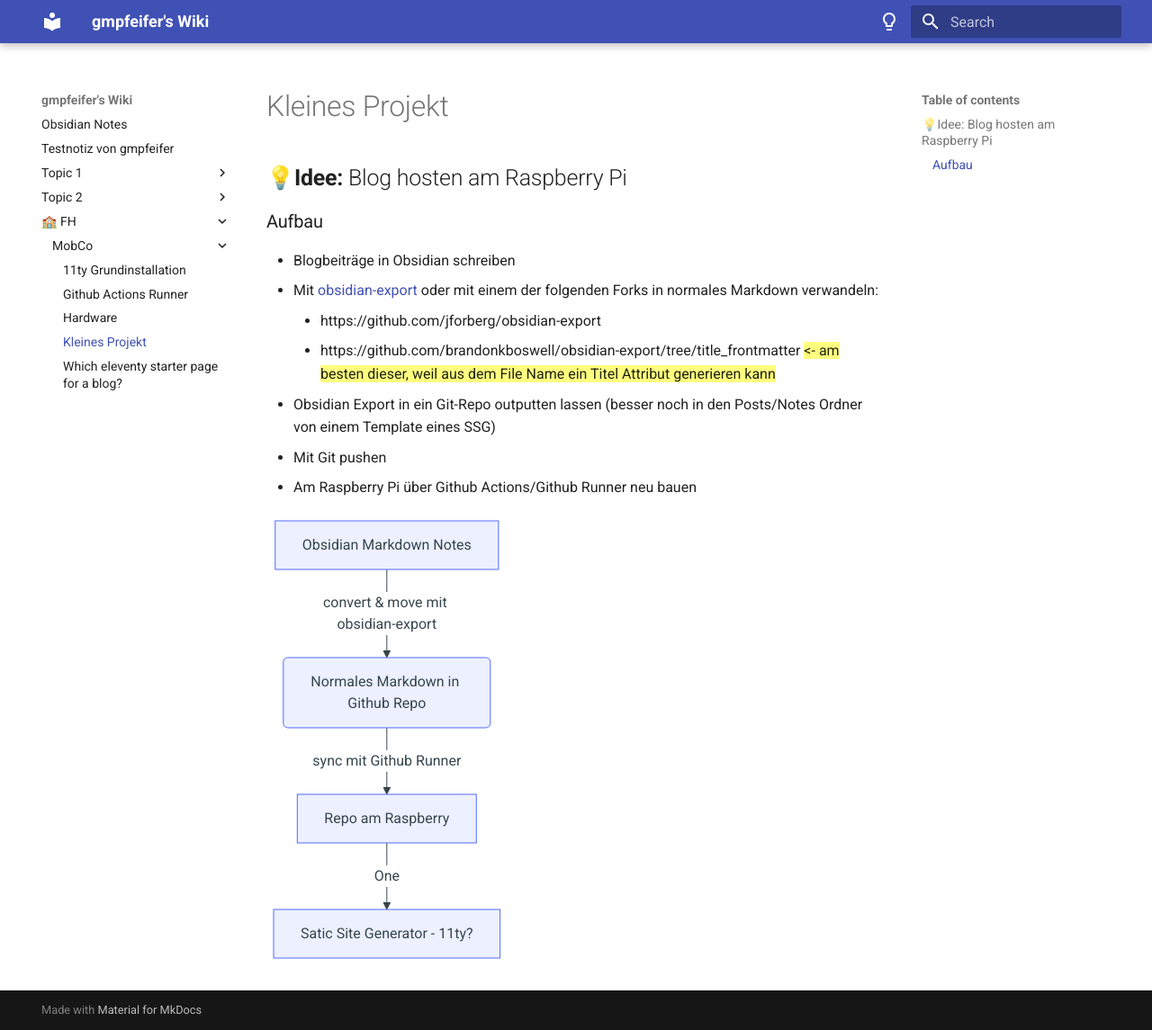
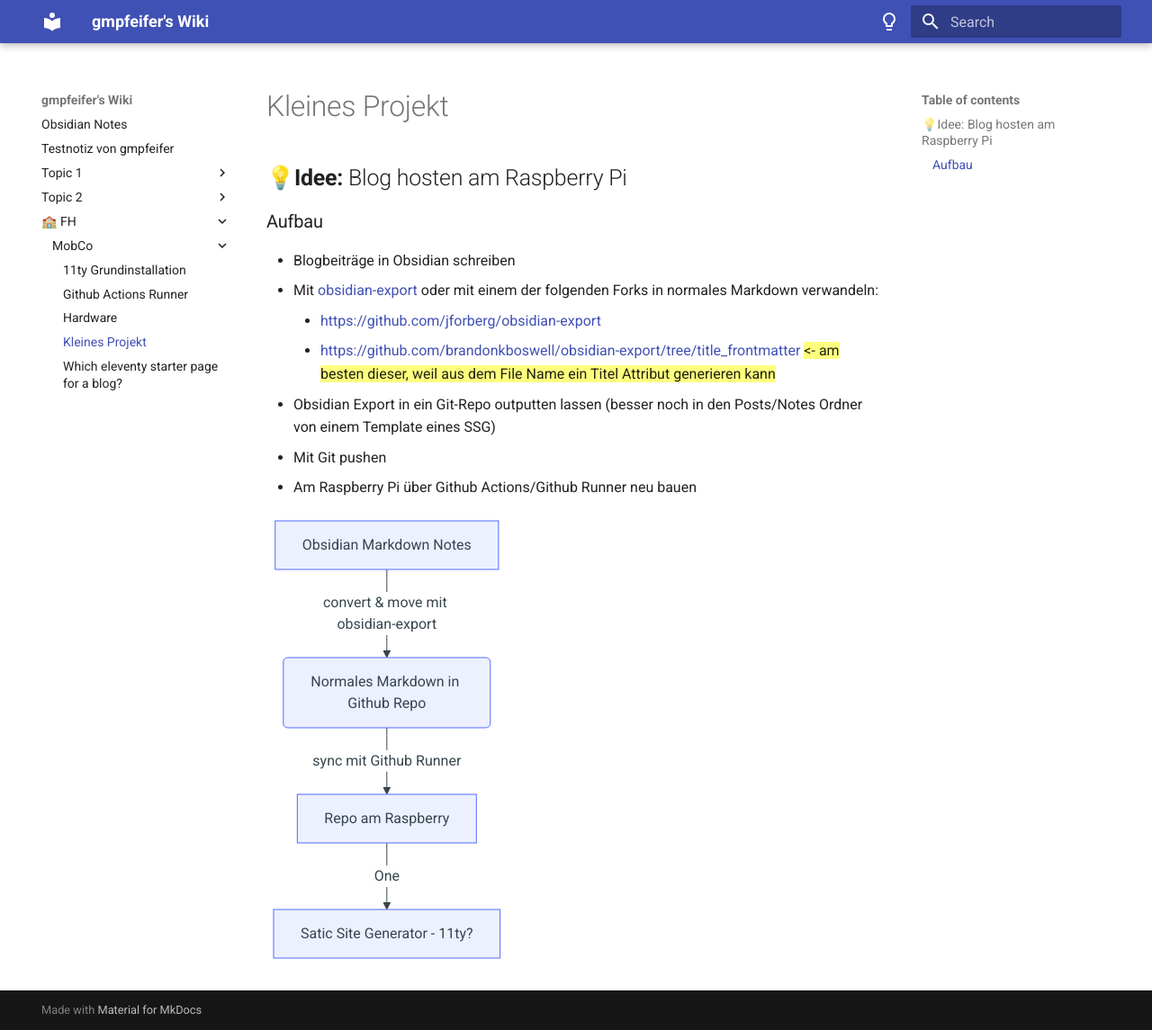
Before and after one commit to gmpfeifer/gmpfeifer-mkdocs, an MkDocs documentation site: the page built from docs/🏫 FH/MobCo/Kleines Projekt.md, in a window 1280 px wide and 1145 px high. Shown: the whole window at 90% size. Built offline with MkDocs 1.6.1 and Material for MkDocs 9.7.7, drawn with Linux system fonts in a browser that asks for light colours.

Commit message:
Update mkdocs.yml

```diff
--- a/mkdocs.yml
+++ b/mkdocs.yml
@@ -24,27 +24,44 @@ theme:
 
 # Extensions
 markdown_extensions:
+  - abbr
+  - admonition
+  - attr_list
+  - def_list
   - footnotes
+  - meta
+  - md_in_html
+  - toc:
+      permalink: true
+  - pymdownx.arithmatex:
+      generic: true
+  - pymdownx.betterem:
+      smart_enable: all
+  - pymdownx.caret
+  - pymdownx.details
+  - pymdownx.emoji:
+      emoji_generator: !!python/name:materialx.emoji.to_svg
+      emoji_index: !!python/name:materialx.emoji.twemoji
+  - pymdownx.highlight:
+      anchor_linenums: true
+  - pymdownx.inlinehilite
+  - pymdownx.keys
+  - pymdownx.magiclink:
+      repo_url_shorthand: true
+      user: gmpfeifer
+      repo: gmpfeifer-mkdocs
+  - pymdownx.mark
+  - pymdownx.smartsymbols
   - pymdownx.superfences:
       custom_fences:
         - name: mermaid
           class: mermaid
           format: !!python/name:pymdownx.superfences.fence_code_format
-  - pymdownx.critic
-  - pymdownx.caret
-  - pymdownx.keys
-  - pymdownx.mark
-  - pymdownx.tilde
-  # - attr_list
-  # - pymdownx.arithmatex
-  # - pymdownx.superfences
-  # - pymdownx.details
-  # - pymdownx.magiclink
+  - pymdownx.tabbed:
+      alternate_style: true
   - pymdownx.tasklist:
       custom_checkbox: true
-  - pymdownx.emoji:
-      emoji_generator: !!python/name:pymdownx.emoji.to_svg
-  # - admonition
+  - pymdownx.tilde
   - toc:
       permalink: true
 
```
